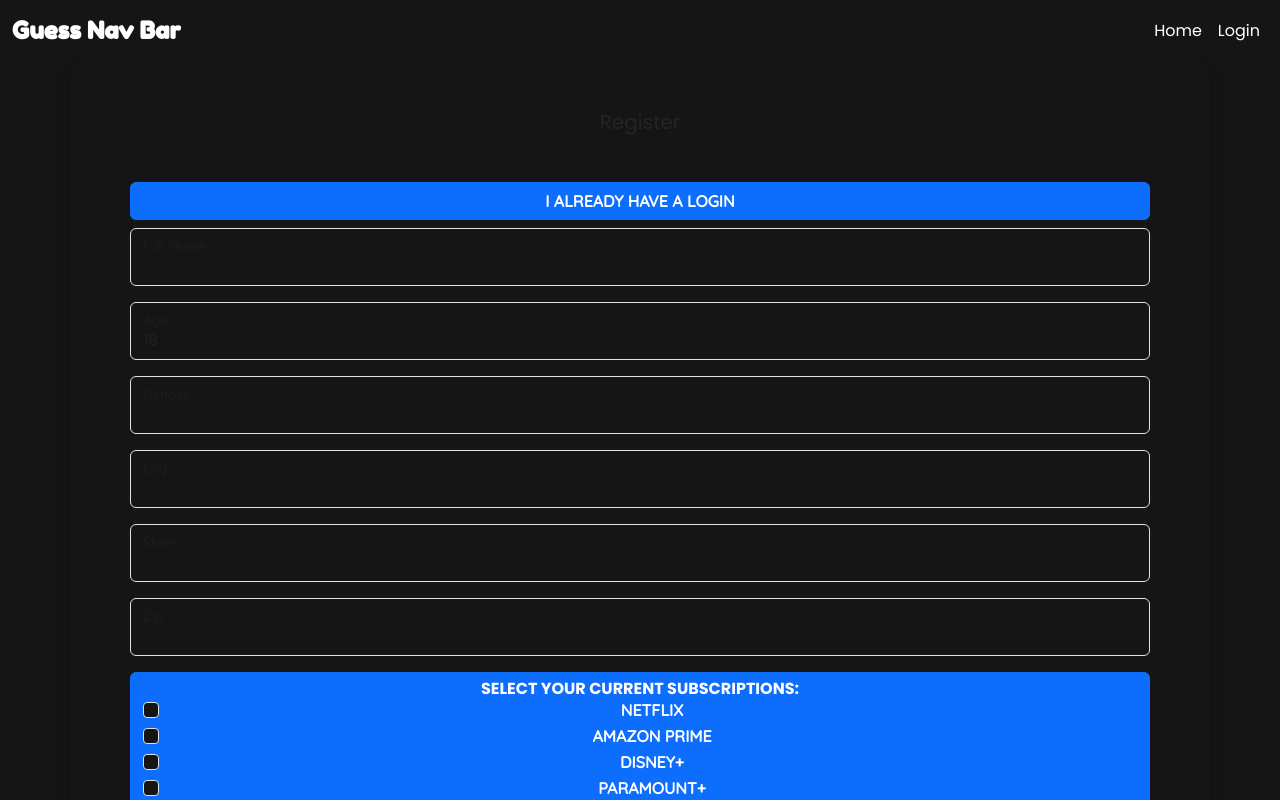
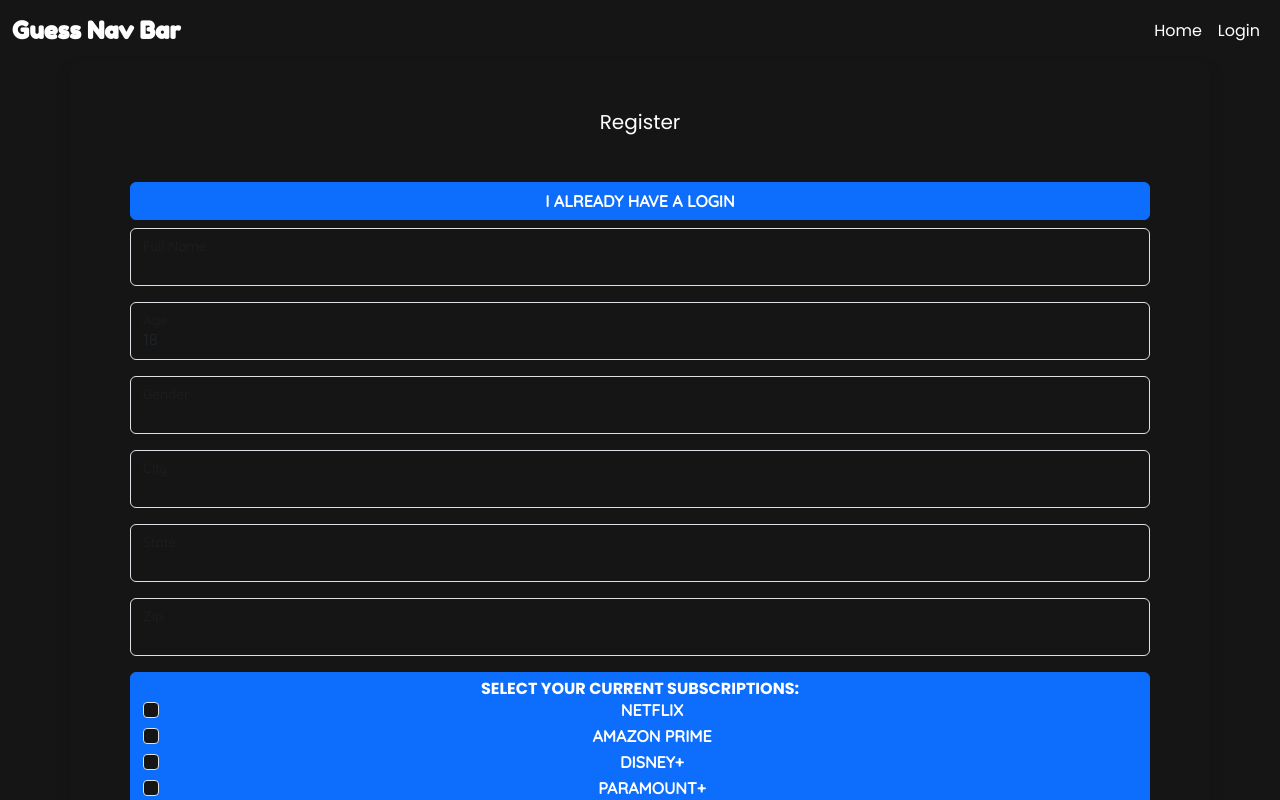
Before and after one commit to TaytGodwin/INTEX2025, a React (Vite) app in the folder frontend/: page /register in a window 1280 px wide. Shown: the top 800 px of the page. Built offline with nearby package versions, Linux system fonts and the light colour scheme; no server answers.

Commit message:
Styling stuff

```diff
--- a/frontend/src/css/theme.css
+++ b/frontend/src/css/theme.css
@@ -82,6 +82,9 @@ button:hover {
 }
 .nav-link:hover {
   color: var(--color-secondary) !important;
+}
+.card-body {
+  color: white;
 }
 
 /* Movie Detail Page */
@@ -476,3 +479,19 @@ button:hover {
   width: 90%;
   max-width: 600px;
 }
+
+/* In your global CSS file (e.g., theme.css) or in a Layout component's CSS */
+html, body {
+  height: 100%;
+  margin: 0;
+}
+
+.layout {
+  display: flex;
+  flex-direction: column;
+  min-height: 100vh; /* Full viewport height */
+}
+
+.layout main {
+  flex: 1; /* Main content grows to fill available space */
+}
--- a/frontend/src/pages/LoginPage.tsx
+++ b/frontend/src/pages/LoginPage.tsx
@@ -79,7 +79,7 @@ function LoginPage() {
   };
 
   return (
-    <div className="container">
+    <div className="container" style={{ color: 'white' }}>
       <div className="row">
         <div className="card border-0 shadow rounded-3">
           <div className="card-body p-4 p-sm-5">
```
